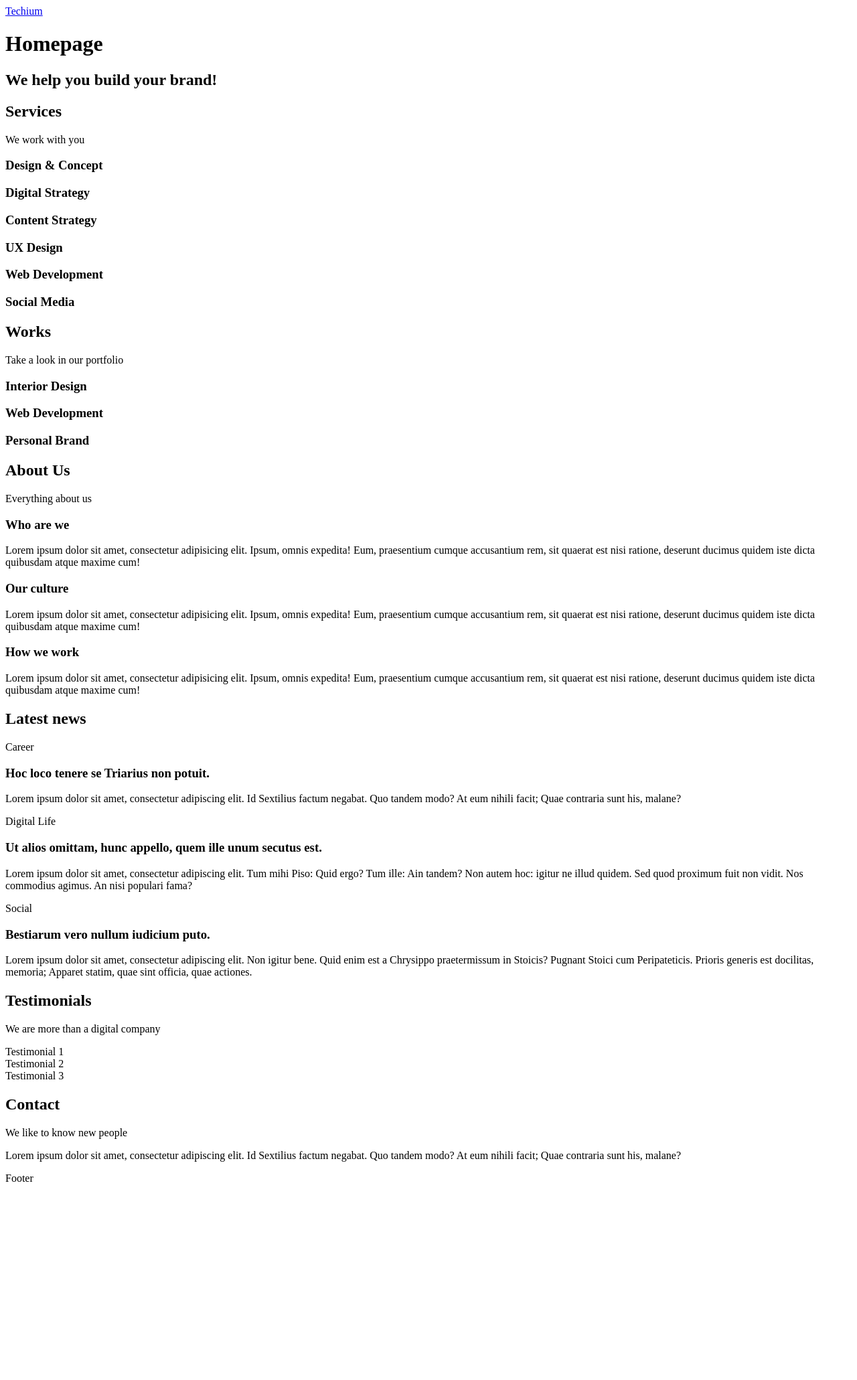
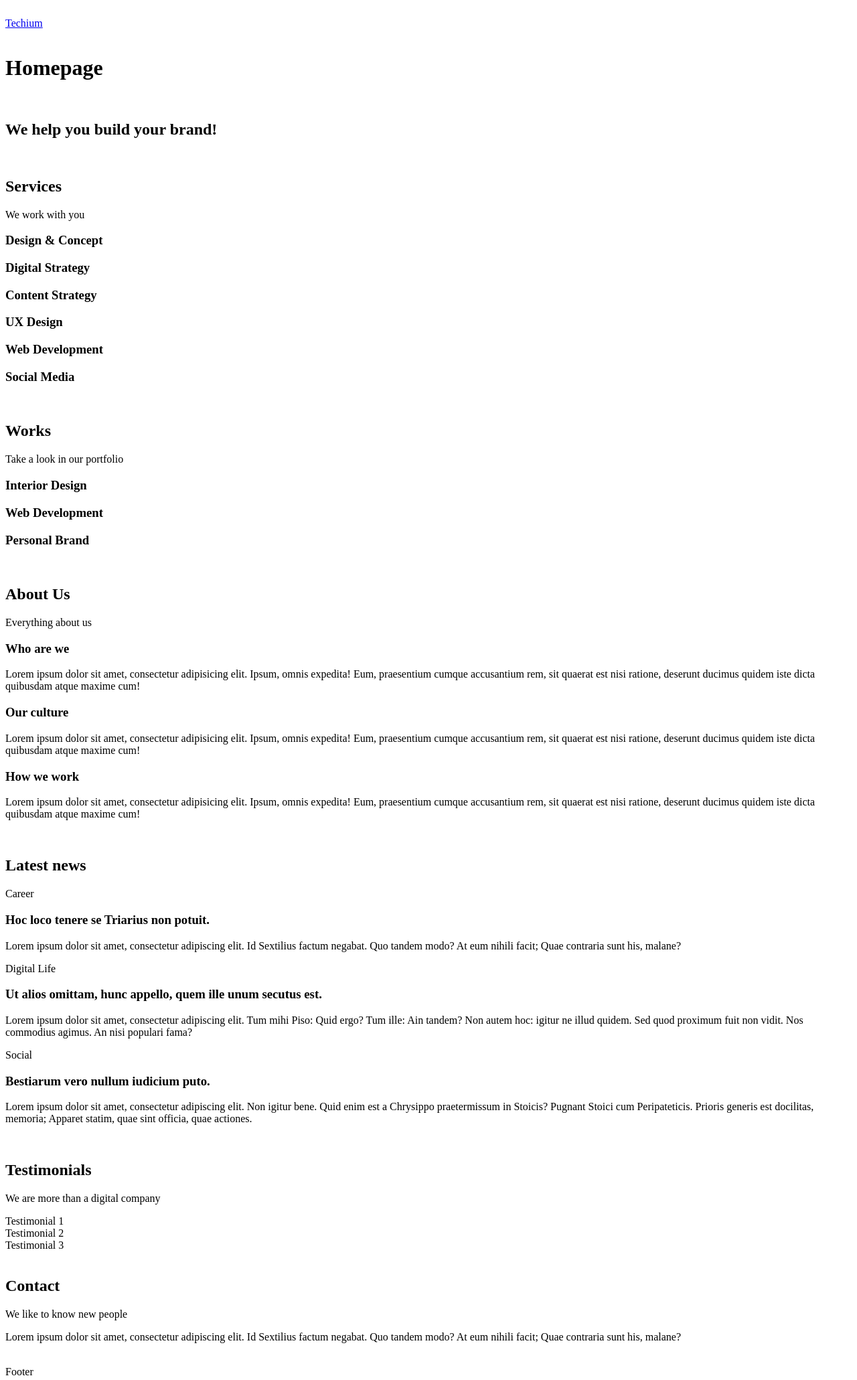
Before and after one commit to moha88z/holbertonschool-web_front_end, a plain HTML site: page html_advanced/18-index.html in a window 1280 px wide. Shown: the whole page at 67% size. Before the commit the page ends 1777 px from the top, so only its background shows below. Drawn offline with Linux system fonts and the light colour scheme.

Commit message:
18-index.html

```diff
--- a/html_advanced/18-index.html
+++ b/html_advanced/18-index.html
@@ -2,35 +2,39 @@
 <html lang="en" dir="ltr">
     <head>
         <meta charset="utf-8">
-    <meta name="viewport" content="width=device-width, initial-scale=1.0, viewport-fit=cover">
+        <meta name="viewport" content="width=device-width,initial-scale=1.0,viewport-fit=cover">
         <title>Homepage - Techium</title>
         <meta name="description" content="Techium is a digital agency">
         <link rel="icon" type="image/x-icon" href="./favicon.ico">
         <link rel="icon" type="image/png" href="./favicon.png">
     </head>
     <body>
+        <br>
+        <!-- Header -->
         <header>
             <div>
-        <a href="/">
-          <span>Techium</span>
-        </a>
+                <div>
+                    <a href="/"><span>Techium</span></a>
                 </div>
-      <nav>
-      </nav>
+                <nav></nav>
+            </div>
         </header>
+        <br>
+        <!-- Main -->
         <main>
             <h1>Homepage</h1>
-
+            <br>
+            <!-- Hero section -->
+            <section><div><h2>We help you build your brand!</h2></div></section>
+            <br>
+            <!-- Services section -->
             <section>
                 <div>
-          <h2>We help you build your brand!</h2>
-        </div>
-      </section>
-
-      <section>
-        <div>
+                    <header>
                         <h2>Services</h2>
                         <p>We work with you</p>
+                    </header>
+                    <div>
                         <h3>Design & Concept</h3>
                         <h3>Digital Strategy</h3>
                         <h3>Content Strategy</h3>
@@ -38,22 +42,32 @@
                         <h3>Web Development</h3>
                         <h3>Social Media</h3>
                     </div>
+                </div>
             </section>
-
+            <br>
+            <!-- Works section -->
             <section>
                 <div>
+                    <header>
                         <h2>Works</h2>
                         <p>Take a look in our portfolio</p>
+                    </header>
+                    <div>
                         <article><h3>Interior Design</h3></article>
                         <article><h3>Web Development</h3></article>
                         <article><h3>Personal Brand</h3></article>
                     </div>
+                </div>
             </section>
-
+            <br>
+            <!-- About Us section -->
             <section>
                 <div>
+                    <header>
                         <h2>About Us</h2>
                         <p>Everything about us</p>
+                    </header>
+                    <div>
                         <h3>Who are we</h3>
                         <p>Lorem ipsum dolor sit amet, consectetur adipisicing elit. Ipsum, omnis expedita! Eum, praesentium cumque accusantium rem, sit quaerat est nisi ratione, deserunt ducimus quidem iste dicta quibusdam atque maxime cum!</p>
                         <h3>Our culture</h3>
@@ -61,11 +75,14 @@
                         <h3>How we work</h3>
                         <p>Lorem ipsum dolor sit amet, consectetur adipisicing elit. Ipsum, omnis expedita! Eum, praesentium cumque accusantium rem, sit quaerat est nisi ratione, deserunt ducimus quidem iste dicta quibusdam atque maxime cum!</p>
                     </div>
+                </div>
             </section>
-
+            <br>
+            <!-- Latest news section -->
             <section>
                 <div>
-          <h2>Latest news</h2>
+                    <header><h2>Latest news</h2></header>
+                    <div>
                         <article>
                             <p>Career</p>
                             <h3>Hoc loco tenere se Triarius non potuit.</h3>
@@ -82,30 +99,39 @@
                             <p>Lorem ipsum dolor sit amet, consectetur adipiscing elit. Non igitur bene. Quid enim est a Chrysippo praetermissum in Stoicis? Pugnant Stoici cum Peripateticis. Prioris generis est docilitas, memoria; Apparet statim, quae sint officia, quae actiones.</p>
                         </article>
                     </div>
+                </div>
             </section>
-
+            <br>
+            <!-- Testimonials section -->
             <section>
                 <div>
+                    <header>
                         <h2>Testimonials</h2>
                         <p>We are more than a digital company</p>
+                    </header>
+                    <div>
                         <article>Testimonial 1</article>
                         <article>Testimonial 2</article>
                         <article>Testimonial 3</article>
                     </div>
+                </div>
             </section>
-
+            <br>
+            <!-- Contact section -->
             <section>
                 <div>
+                    <header>
                         <h2>Contact</h2>
                         <p>We like to know new people</p>
-          <p>Lorem ipsum dolor sit amet, consectetur adipiscing elit. Id Sextilius factum negabat. Quo tandem modo? At eum nihili facit; Quae contraria sunt his, malane?</p>
+                    </header>
+                    <div>
+                        <P>Lorem ipsum dolor sit amet, consectetur adipiscing elit. Id Sextilius factum negabat. Quo tandem modo? At eum nihili facit; Quae contraria sunt his, malane?</P>
+                    </div>
                 </div>
             </section>
         </main>
-    <footer>
-      <div>
-        Footer
-      </div>
-    </footer>
+        <br>
+        <!-- Footer -->
+        <footer><div>Footer</div></footer>
     </body>
 </html>
```
Lines whose indentation alone changed are shown as unchanged.
